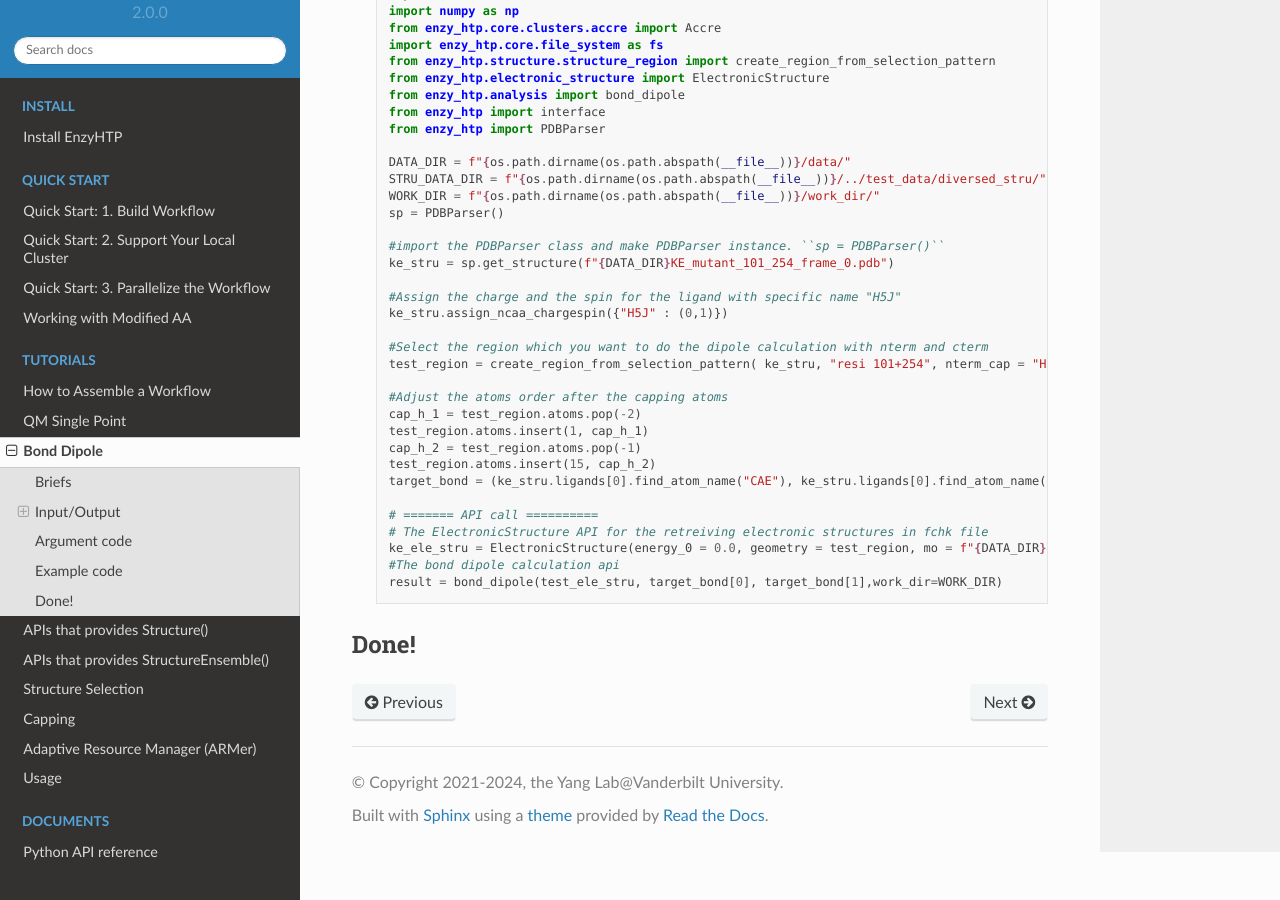
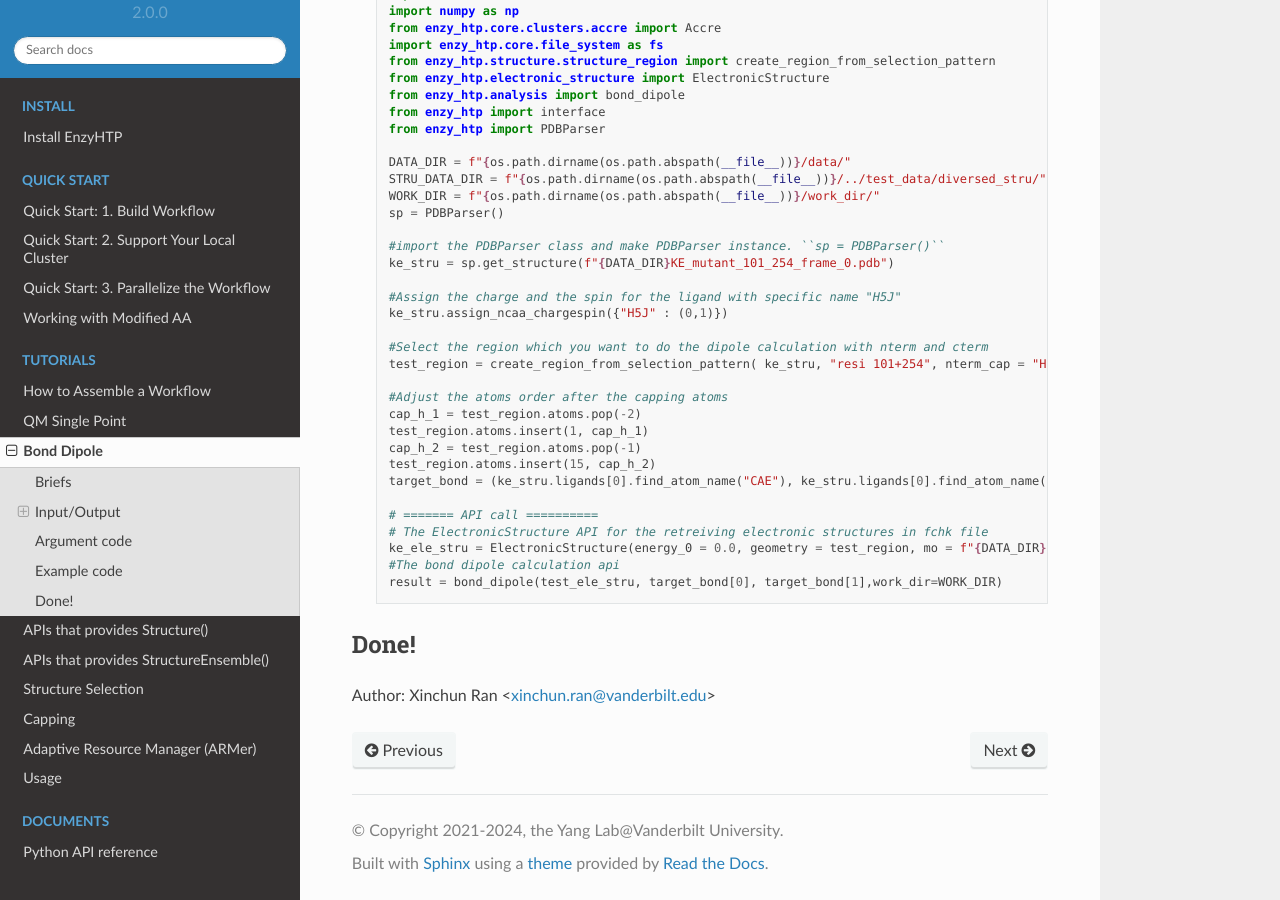
Before and after one commit to ChemBioHTP/enzyhtp_doc, a Sphinx documentation site: the page built from docs/source/sci_api_tutorial/dipole.rst, in a window 1280 px wide and 900 px high, scrolled down 2918 px. Built offline with Sphinx 7.4.7 and the Read the Docs theme 2.0.0, drawn with Linux system fonts in a browser that asks for light colours.

Commit message:
Update: add authorship

```diff
--- a/docs/source/sci_api_tutorial/dipole.rst
+++ b/docs/source/sci_api_tutorial/dipole.rst
@@ -147,3 +147,5 @@ Example code
 
 Done!
 =========================================================================================
+
+Author: Xinchun Ran <xinchun.ran@vanderbilt.edu>
```
